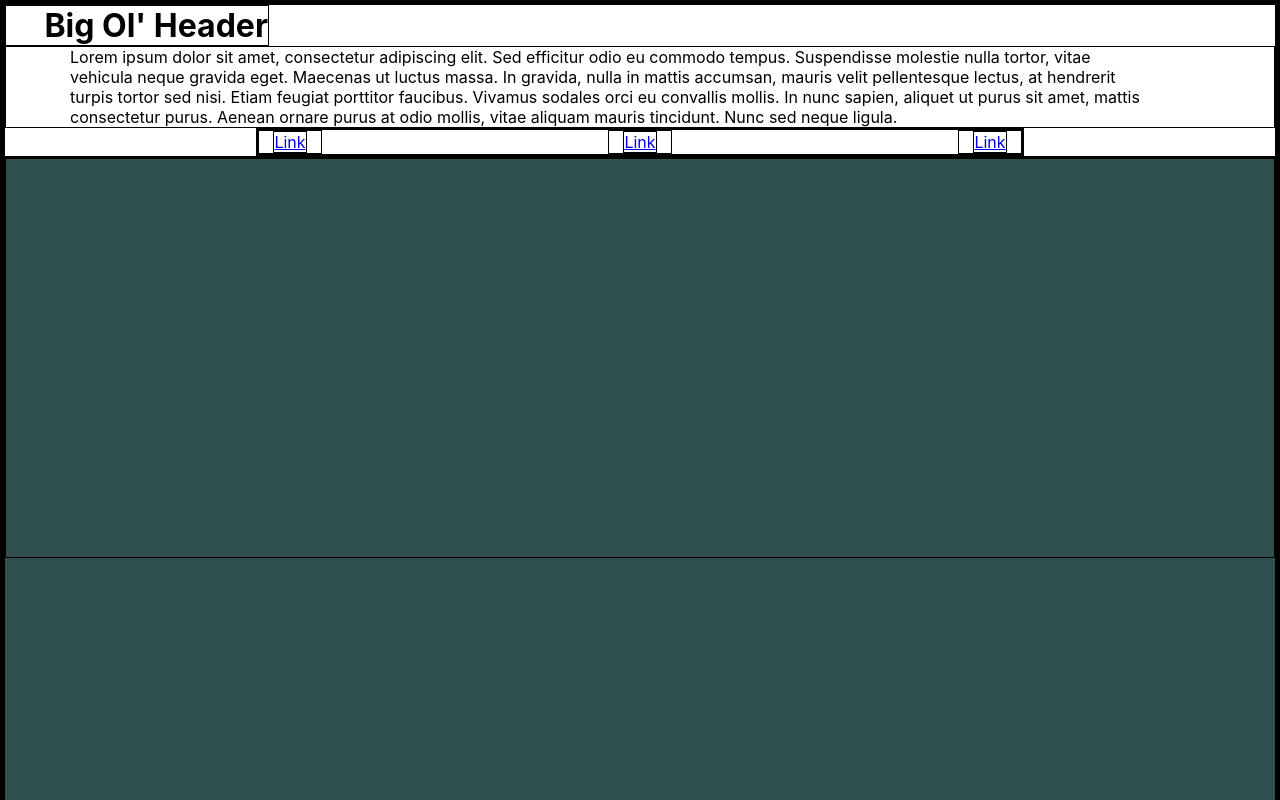
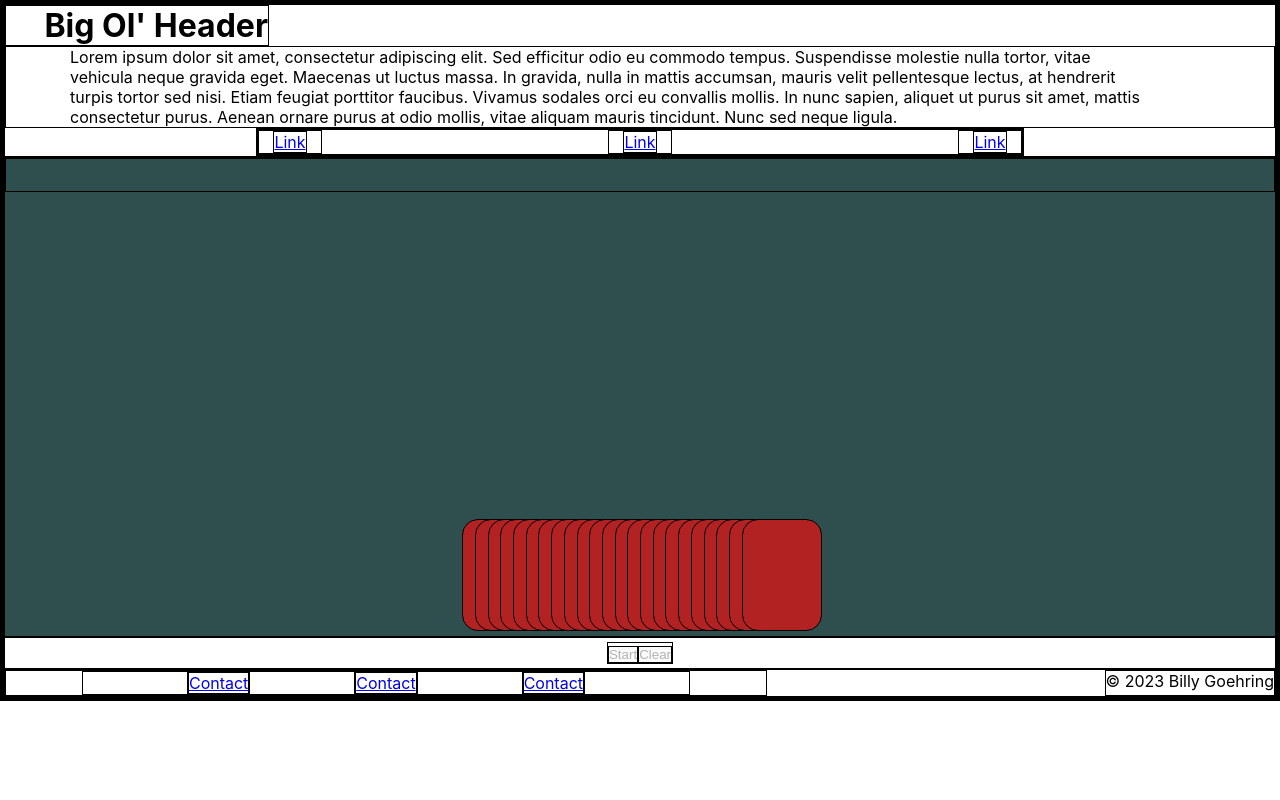
Before and after one commit to billydean/nostalgic-tarot, a React (Create React App) app: page / in a window 1280 px wide. Shown: the top 800 px of the page. Built offline with nearby package versions, Linux system fonts and the light colour scheme; the HTML template or start-up script is replaced by a standard one.

Commit message:
Most of the basic rigging done. Need clear button, image reveals, and text reveals

```diff
--- a/src/App.css
+++ b/src/App.css
@@ -5,13 +5,24 @@
   padding: 0;
 }
 
-.reading {
+.closed-reading {
   background-color: darkslategray;
-  height: 200vh;
+  height: 30rem;
   display: flex;
   flex-direction:column;
   justify-content: space-between;
   position: relative;
+  transition: all 500ms linear;
+}
+
+.open-reading {
+  background-color: darkslategray;
+  height: 65rem;
+  display: flex;
+  flex-direction:column;
+  justify-content: space-between;
+  position: relative;
+  transition: all 1500ms linear;
 }
 
 .lower {
@@ -20,16 +31,10 @@
   position: static;
 }
 
-.deck {
-  height: 9em;
-  width: 27em;
-  background-color: aquamarine;
-  position: static;
-}
 
 .card {
-  height: 10.5rem;
-  width: 7.5rem;
+  height: 7rem;
+  width: 5rem;
   background-color: firebrick;
   border-radius: 1rem;
 }
@@ -84,11 +89,11 @@
   list-style-type: none;
 }
 
-.lower {
+/* .lower {
   display: flex;
   flex-direction: column;
   justify-content: center;
-}
+} */
 
 .buttons {
   align-self: center;
@@ -99,9 +104,9 @@ ul.deck {
   list-style-type: none;
   padding: 1em;
   margin: 0 0 0 0;
-  position: static;
+  /* position: static; */
   clear: both;
-  align-self: center;
+  /* align-self: center; */
 }
 
 ul.deck li {
@@ -110,45 +115,72 @@ ul.deck li {
   list-style-type: none;
   float: left;
   position: absolute;
-  bottom: 0;
+  /* bottom: 0; */
   transition: all 300ms linear;
 }
 
 ul.deck li:hover {
   bottom: 1em;
-
-
 }
 
-.deck-pos-1 { left: 35%; }
-.deck-pos-2 { left: 36%; }
-.deck-pos-3 { left: 2em; }
-.deck-pos-4 { left: 38%; }
-.deck-pos-5 { left: 39%; }
-.deck-pos-6 { left: 40%; }
-.deck-pos-7 { left: 6em; }
-.deck-pos-8 { left: 42%; }
-.deck-pos-9 { left: 43%; }
-.deck-pos-10 { left: 44%; }
-.deck-pos-11 { left: 10em; }
-.deck-pos-12 { left: 46%; }
-.deck-pos-13 { left: 47%; }
-.deck-pos-14 { left: 13em; }
-.deck-pos-15 { left: 49%; }
-.deck-pos-16 { left: 50%; }
-.deck-pos-17 { left: 51%; }
-.deck-pos-18 { left: 52%; }
-.deck-pos-19 { left: 53%; }
-.deck-pos-20 { left: 54%; }
-.deck-pos-21 { left: 55%; }
-.deck-pos-22 { left: 21em; }
-.deck-pos-23 { left: 57%; }
+.deck-pos-1 { left: 36%; bottom: 1%; }
+.deck-pos-2 { left: 37%; bottom: 1%; }
+.deck-pos-3 { left: 38%; bottom: 1%; }
+.deck-pos-4 { left: 39%; bottom: 1%; }
+.deck-pos-5 { left: 40%; bottom: 1%; }
+.deck-pos-6 { left: 41%; bottom: 1%; }
+.deck-pos-7 { left: 42%; bottom: 1%; }
+.deck-pos-8 { left: 43%; bottom: 1%; }
+.deck-pos-9 { left: 44%; bottom: 1%; }
+.deck-pos-10 { left: 45%; bottom: 1%; }
+.deck-pos-11 { left: 46%; bottom: 1%; }
+.deck-pos-12 { left: 47%; bottom: 1%; }
+.deck-pos-13 { left: 48%; bottom: 1%; }
+.deck-pos-14 { left: 49%; bottom: 1%; }
+.deck-pos-15 { left: 50%; bottom: 1%; }
+.deck-pos-16 { left: 51%; bottom: 1%; }
+.deck-pos-17 { left: 52%; bottom: 1%; }
+.deck-pos-18 { left: 53%; bottom: 1%; }
+.deck-pos-19 { left: 54%; bottom: 1%; }
+.deck-pos-20 { left: 55%; bottom: 1%; }
+.deck-pos-21 { left: 56%; bottom: 1%; }
+.deck-pos-22 { left: 57%; bottom: 1%; }
+.deck-pos-23 { left: 58%; bottom: 1%; }
 
-.target-1 { left: 5rem; top: 1rem;}
-.target-2 { right:5rem; top: 12rem;}
-.target-3 { left: 5rem; top: 23rem;}
-.target-4 { right: 5rem; top: 34rem;}
-.target-5 { left: 5rem; top: 45rem;}
+.target-0 {
+  left: 7rem;
+  top: 1rem;
+  height: 10.5rem;
+  width: 7.5rem;
+}
+
+.target-1 {
+  right:7rem;
+  top: 11.5rem;
+  height: 10.5rem;
+  width: 7.5rem;
+}
+
+.target-2 {
+  left: 7rem;
+  top: 22rem;
+  height: 10.5rem;
+  width: 7.5rem;
+}
+
+.target-3 {
+  right: 7rem;
+  top: 32.5rem;
+  height: 10.5rem;
+  width: 7.5rem;
+}
+
+.target-4 {
+  left: 7rem;
+  top: 43rem;
+  height: 10.5rem;
+  width: 7.5rem;
+}
 
 ul.deck li.select-card {
   bottom: 1em;
--- a/src/App.js
+++ b/src/App.js
@@ -7,11 +7,25 @@ import ReadingSpace from './components/Reading';
 function App() {
   const [count, setCount] = useState(0);
   const [selection, setSelection] = useState([]);
+  const [readingClass, setReadingClass] = useState('closed-reading')
+
+  function start () {
+    setReadingClass('open-reading');
+    for (let each of selection) {
+      let card = document.querySelector(`.${each}`);
+      card.className = `card target-${selection.indexOf(each)}`
+    }
+  }
+
+  function clear () {
+    setReadingClass('closed-reading');
+  }
 
   return (
     <div className="App">
       <Header />
         <ReadingSpace
+        class={readingClass}
         count={count}
         setCount={setCount}
         selection={selection}
@@ -19,8 +33,16 @@ function App() {
         />
         <div style={{height: "2rem", display:'flex', flexDirection: 'column', justifyContent: 'center'}}>
           <div className="buttons">
-            <button disabled={count < 5}>Start</button>
-            <button disabled={count < 1}>Clear</button>
+            <button
+              disabled={count < 5}
+              onClick={()=>start()}
+            >
+              Start
+            </button>
+            <button
+              disabled={count < 1}
+              onClick={()=>clear()}
+            >Clear</button>
           </div>
         </div>
       <Footer />
--- a/src/components/Deck.js
+++ b/src/components/Deck.js
@@ -1,15 +1,12 @@
-// eslint-disable-next-line;
-import Card from './Card';
 function Deck (props) {
     const {count, setCount, selection, setSelection} = props;
 
     const cards = [1,2,3,4,5,6,7,8,9,10,11,12,13,14,15,16,17,18,19,20,21,22,23];
 
     const selectCard = (e) => {
-        let card = e.target.parentElement.classList
+        let card = e.target.classList
         let value = card[1]
-        console.log(card[1]);
-        if (card.contains("select-card")) {
+          if (card.contains("select-card")) {
             card.remove("select-card");
             setCount(count - 1);
             setSelection(selection.filter(each => each !== value))
@@ -31,7 +28,8 @@ function Deck (props) {
                 key={index}
                 className={`card deck-pos-${entry}`}
                 onClick={(e)=>selectCard(e)}
-                > <Card /> </li>
+                >
+                 </li>
             }) }
         </ul>
     )
--- a/src/components/LowerThirds.js
+++ b/src/components/LowerThirds.js
@@ -4,12 +4,7 @@ function LowerThirds (props) {
 
     return (
         <div className="lower">
-            <Deck
-            count={props.count}
-            setCount={props.setCount}
-            selection={props.selection}
-            setSelection={props.setSelection}
-            />
+
 
         </div>
     )
--- a/src/components/Reading.js
+++ b/src/components/Reading.js
@@ -1,11 +1,11 @@
-import LowerThirds from "./LowerThirds";
+import Deck from "./Deck"
 
 function ReadingSpace (props) {
 
     return (
-        <div className="reading">
-            <div style={{height: "50vh"}}></div>
-            <LowerThirds
+        <div className={props.class}>
+            {/* <div style={{height: "50vh"}}></div> */}
+            <Deck
             count={props.count}
             setCount={props.setCount}
             selection={props.selection}
```
